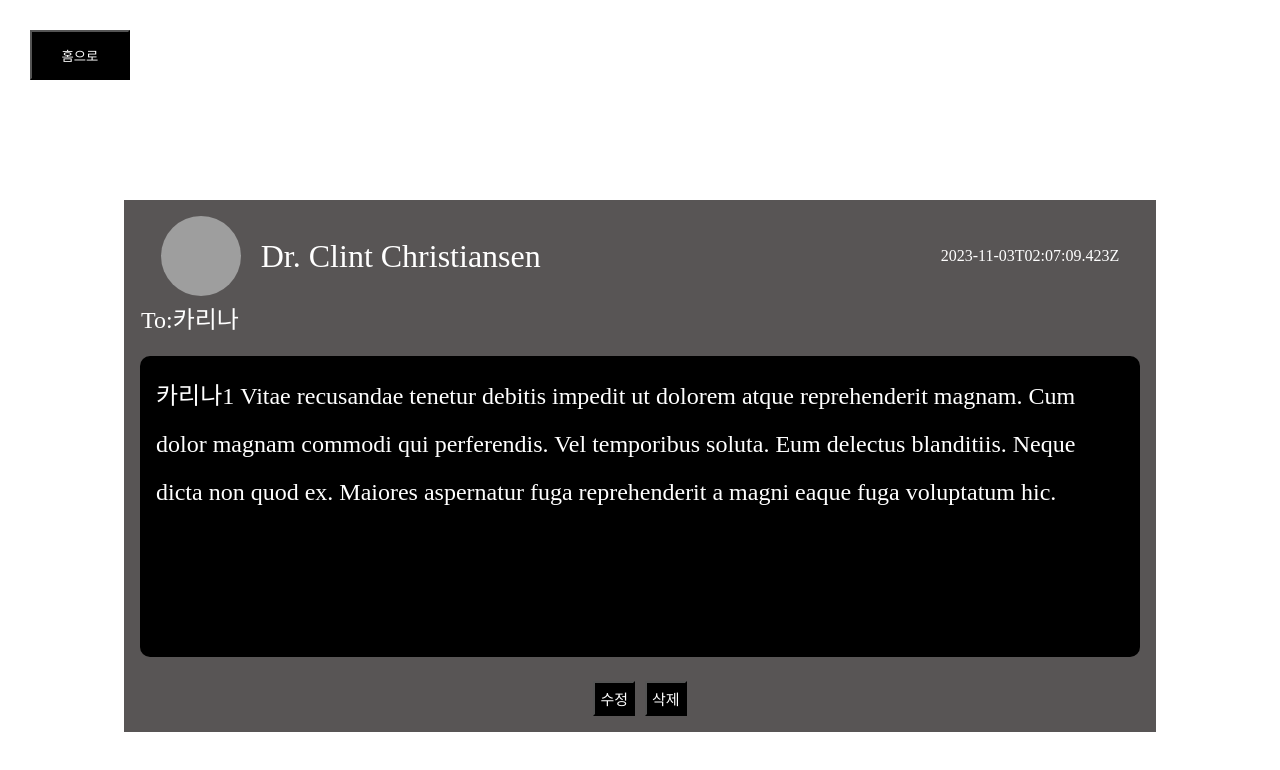
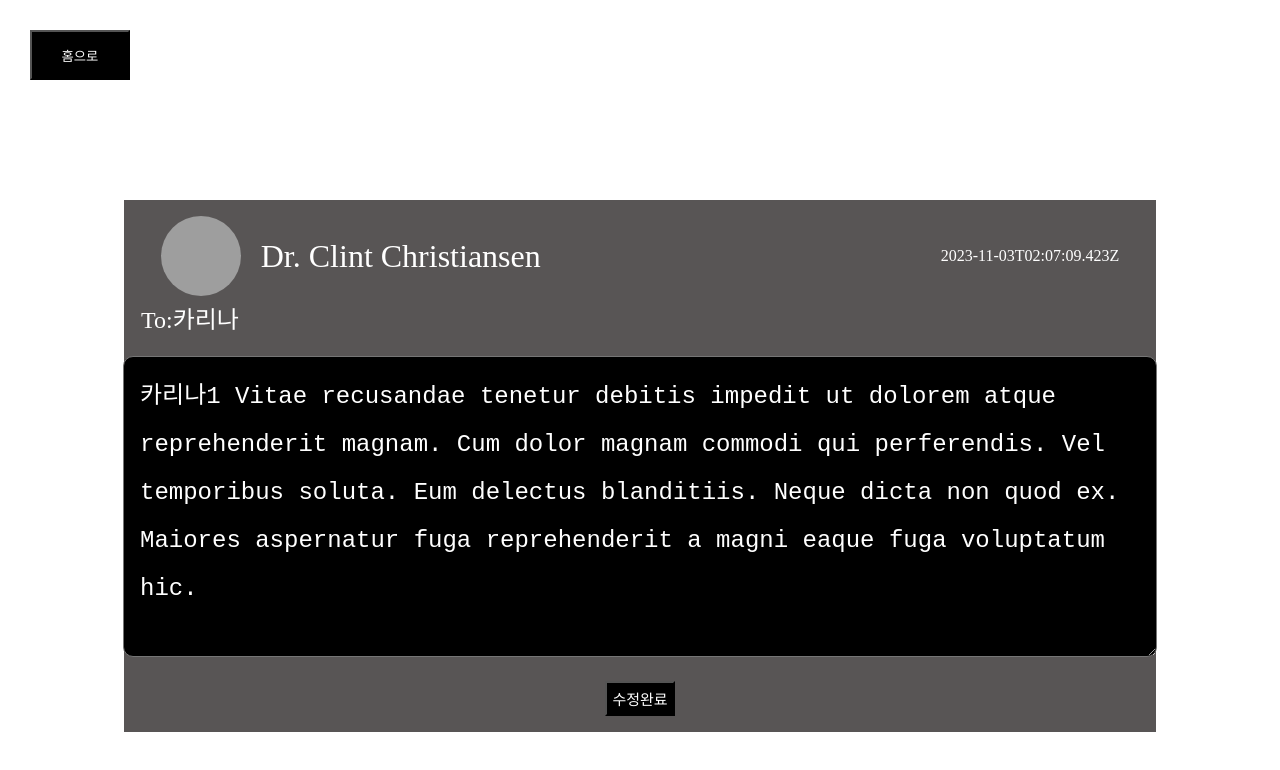
Before and after one commit to rlaedous/ReactHw2, a React (Create React App) app: page /detail/1 in a window 1280 px wide. Both pictures are taken after a click on the button "수정". Shown: the top 770 px of the page. Built offline with nearby package versions, Linux system fonts and the light colour scheme; grey boxes are pictures that could not be loaded.

Commit message:
팬레터수정기능구현 (왜?)

```diff
--- a/src/pages/Detail.jsx
+++ b/src/pages/Detail.jsx
@@ -1,4 +1,4 @@
-import React from "react";
+import React, { useState } from "react";
 import { useNavigate, useParams } from "react-router-dom";
 import styled from "styled-components";
 
@@ -27,15 +27,16 @@ const StFeedNickname = styled.div`
 const StFeedDate = styled.div`
   font-size: 16px;
 `;
-const StFeedContent = styled.div`
+const StFeedContent = styled.textarea`
   margin: 24px 0 24px 0;
-
+  width: 100%;
   font-size: 24px;
   padding: 16px;
   line-height: 48px;
   border-radius: 10px;
   height: 275px;
   background-color: black;
+  color: white;
 `;
 const StButton = styled.div`
   display: flex;
@@ -46,16 +47,34 @@ const StButton = styled.div`
 function Detail({ feed, setFeed }) {
   const params = useParams();
   const navigate = useNavigate();
-
+  const [isEditing, setIsEditing] = useState(false);
+  const [editText, setEditText] = useState("");
+  console.log(params);
   const foundData = feed.find((item) => {
     return item.id === params.id;
   });
+  console.log(foundData);
 
   const goHome = () => {
     navigate("/");
   };
+  const EditButton = () => {
+    // const newData = feed.map((item) => {
+    //   return item.id === params.id;
+    // });
+    // console.log(newData);
+    if (!editText) {
+      return alert("수정사항이 없습니다.");
+    }
+    setIsEditing(false);
+    const answer = window.confirm("이대로 수정하시겠습니까?");
+    if (!answer) return;
+    setFeed([...feed, (foundData.content = editText)]);
+    // setFeed((prev) => prev.filter((item) => item.content !== editText));
+  };
   const DeleteButton = () => {
-    if (window.confirm("정말삭제하시겠습니까?"))
+    const answer = window.confirm("정말삭제하시겠습니까?");
+    if (!answer) return;
     setFeed((prev) => prev.filter((item) => item.id !== params.id));
     navigate("/");
   };
@@ -82,7 +101,6 @@ function Detail({ feed, setFeed }) {
           </button>
 
           <StFeedSection>
-            {/* <img src="" alt="유저 프로필 이미지" /> */}
             <StTop>
               <img
                 style={{
@@ -111,7 +129,21 @@ function Detail({ feed, setFeed }) {
             >
               To:{foundData.writedTo}
             </div>
-            <StFeedContent>{foundData.content}</StFeedContent>
+
+            <>
+              {isEditing ? (
+                <StFeedContent
+                  onChange={(e) => setEditText(e.target.value)}
+                  defaultValue={foundData.content}
+                  maxLength={100}
+                  key={foundData.id}
+                />
+              ) : (
+                <>
+                  <StFeedContent readOnly>{foundData.content}</StFeedContent>
+                </>
+              )}
+              {!isEditing ? (
                 <StButton>
                   <button
                     style={{
@@ -121,6 +153,7 @@ function Detail({ feed, setFeed }) {
                       color: "white",
                       cursor: "pointer",
                     }}
+                    onClick={() => setIsEditing(true)}
                   >
                     수정
                   </button>
@@ -137,6 +170,23 @@ function Detail({ feed, setFeed }) {
                     삭제
                   </button>
                 </StButton>
+              ) : (
+                <StButton>
+                  <button
+                    style={{
+                      fontSize: "15px",
+                      padding: "5px 5px",
+                      backgroundColor: "black",
+                      color: "white",
+                      cursor: "pointer",
+                    }}
+                    onClick={EditButton}
+                  >
+                    수정완료
+                  </button>
+                </StButton>
+              )}
+            </>
           </StFeedSection>
         </>
       )}
```
Lines whose indentation alone changed are shown as unchanged.
